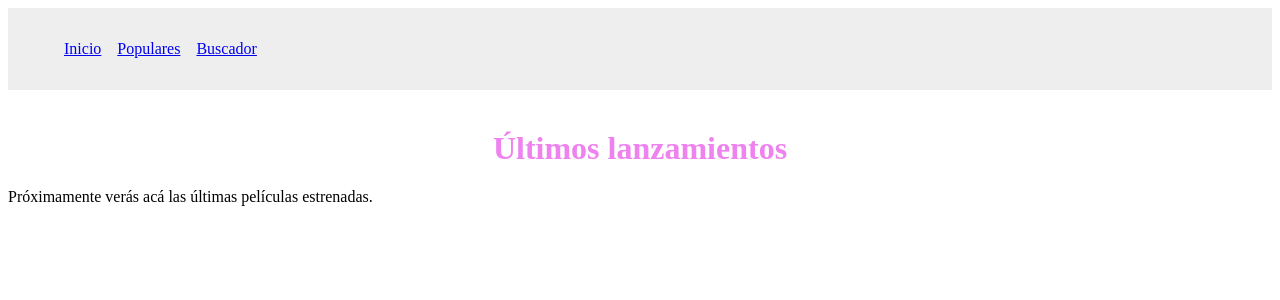
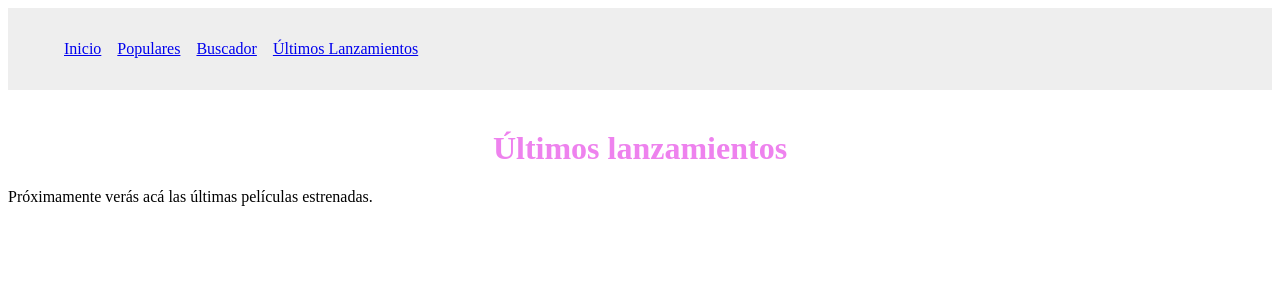
Before and after one commit to StefiAcevedo/tp-react-stefi-acevedo, a React (Vite) app: page /ultimos-lanzamientos in a window 1280 px wide. Shown: the top 300 px of the page. Built offline with nearby package versions, Linux system fonts and the light colour scheme.

Commit message:
ajuste en sección ultimos lanzamientos, para verlo en el navBar

```diff
--- a/src/components/NavBar.jsx
+++ b/src/components/NavBar.jsx
@@ -7,6 +7,7 @@ function NavBar() {
         <li><Link to="/">Inicio</Link></li>
         <li><Link to="/populares">Populares</Link></li>
         <li><Link to="/buscador">Buscador</Link></li>
+        <li><Link to="/ultimos-lanzamientos">Últimos Lanzamientos</Link></li>
       </ul>
     </nav>
   );
```
